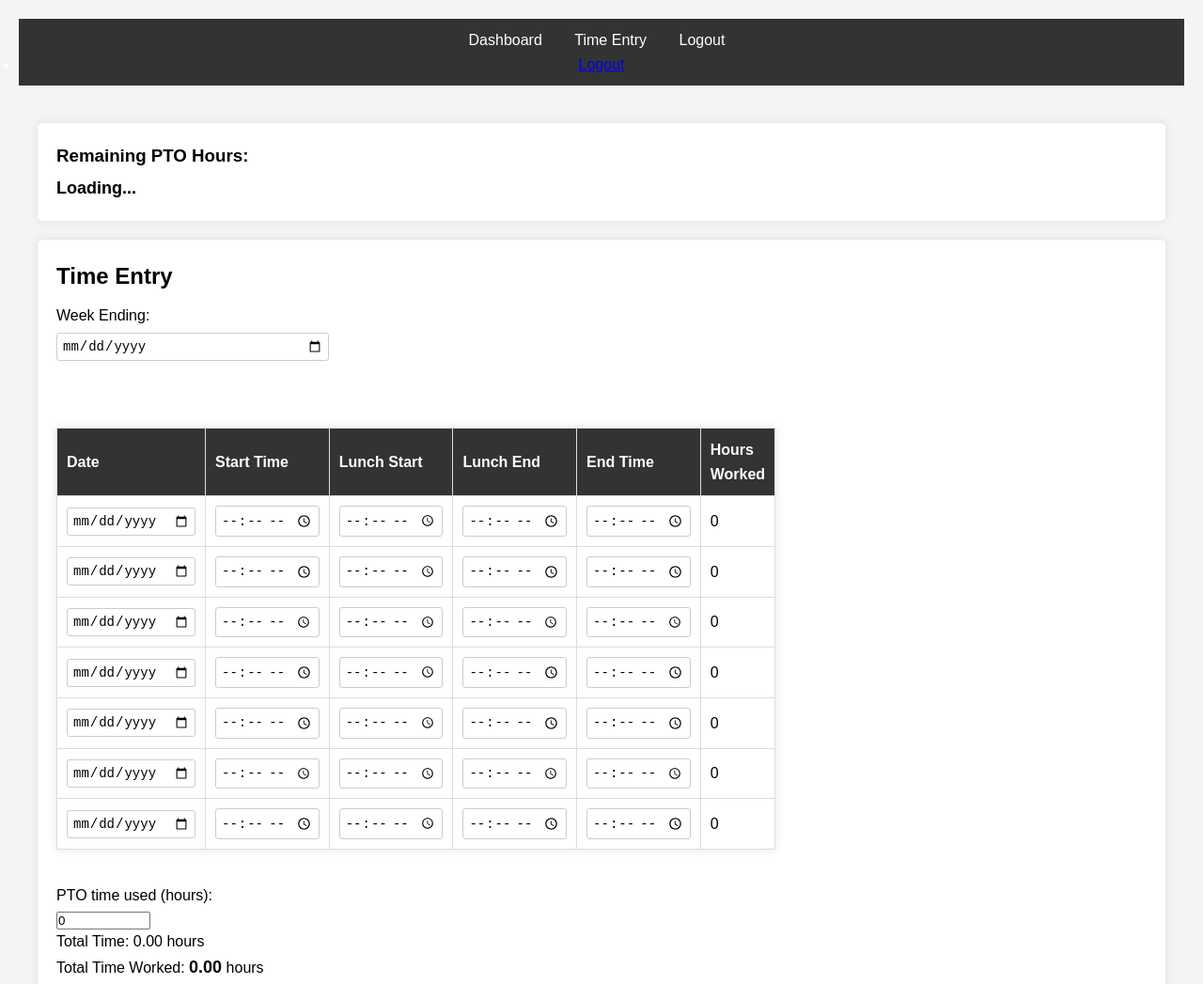
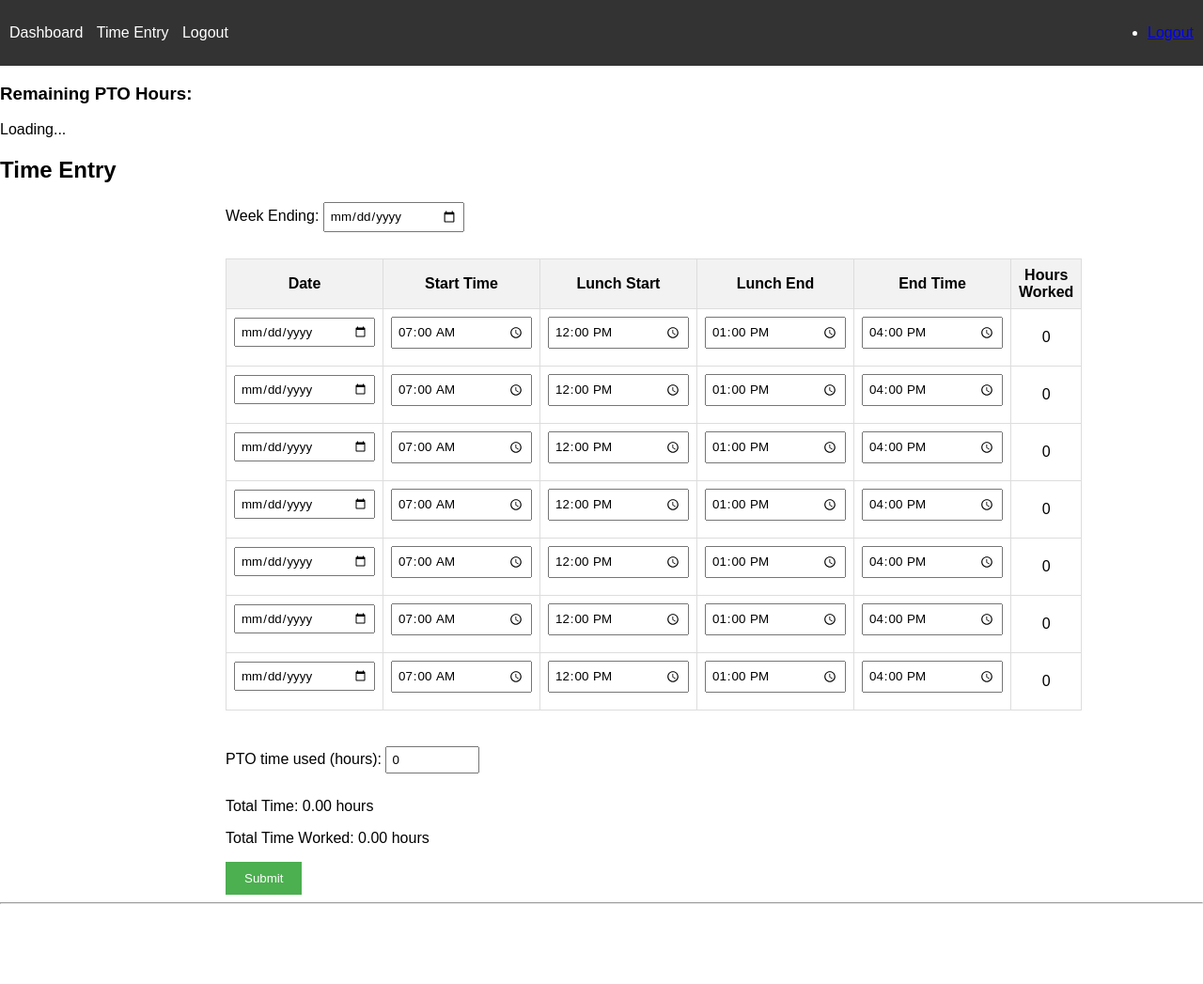
Before and after one commit to RichardMCGirt/time-sheet, a plain HTML site: page timesheet.html in a window 1280 px wide. Shown: the top 1047 px of the page at 94% size. After the commit the page ends 970 px from the top, so only its background shows below. Drawn offline with Linux system fonts and the light colour scheme.

Commit message:
calculation to hours worked per day works

```diff
--- a/style.css
+++ b/style.css
@@ -1,166 +1,89 @@
-/* styles.css */
+/* style.css */
+* {
+    box-sizing: border-box;
+    font-family: Arial, sans-serif;
+}
 
-/* Reset default browser styles */
-* {
+body {
     margin: 0;
     padding: 0;
-    box-sizing: border-box;
 }
 
-.input-width-25 {
-    width: 25%;
+header {
+    background-color: #333;
+    color: white;
+    padding: 10px;
+    display: flex;
+    justify-content: space-between;
+    align-items: center;
 }
 
-
-/* Body styles */
-body {
-    font-family: Arial, sans-serif;
-    line-height: 1.6;
-    background-color: #f4f4f4;
-    padding: 20px;
-}
-
-/* Header (Navigation bar) styles */
-header {
-    background-color: #333;
-    color: #fff;
-    padding: 10px 0;
-    text-align: center;
-}
-
-header nav ul {
+nav ul {
     list-style-type: none;
     margin: 0;
     padding: 0;
-    text-align: center;
 }
 
-header nav ul li {
+nav ul li {
     display: inline;
     margin-right: 10px;
 }
 
-header nav ul li a {
-    color: #fff;
+nav ul li a {
+    color: white;
     text-decoration: none;
-    padding: 5px 10px;
-    transition: background-color 0.3s ease;
 }
 
-header nav ul li a:hover {
-    background-color: #555;
+.user-info {
+    display: flex;
+    align-items: center;
 }
 
-/* Main Content */
-main {
-    margin-top: 20px;
+.main {
     padding: 20px;
 }
 
-/* PTO Section */
-#pto-section {
-    background-color: #fff;
-    padding: 20px;
-    border-radius: 5px;
-    box-shadow: 0 0 10px rgba(0, 0, 0, 0.1);
+#time-entry-form {
+    max-width: 800px;
+    margin: 0 auto;
+}
+
+input[type="date"],
+input[type="time"],
+input[type="number"] {
+    width: 150px;
+    padding: 5px;
+    margin-bottom: 10px;
+}
+
+table {
+    width: 100%;
+    border-collapse: collapse;
     margin-bottom: 20px;
 }
 
-#pto-section h3 {
-    margin-bottom: 5px;
+table th, table td {
+    border: 1px solid #ddd;
+    padding: 8px;
+    text-align: center;
 }
 
-#pto-hours {
-    font-size: 18px;
-    font-weight: bold;
+table th {
+    background-color: #f2f2f2;
 }
 
-/* Time Entry Section */
-#time-entry {
-    background-color: #fff;
-    padding: 20px;
-    border-radius: 5px;
-    box-shadow: 0 0 10px rgba(0, 0, 0, 0.1);
-}
-
-#time-entry h2 {
-    margin-top: 0;
-}
-
-#time-entry-form {
-    display: flex;
-    flex-direction: column;
-}
-
-#time-entry-form label {
-    margin: 10px 0 5px;
-}
-
-#time-entry-form input[type="date"],
-#time-entry-form input[type="time"] {
-    padding: 5px;
-    font-size: 14px;
-    border: 1px solid #ccc;
-    border-radius: 3px;
-}
-
-#time-entry-form table {
-    width: 100%;
-    border-collapse: collapse;
-    margin-top: 20px;
-    background-color: #fff;
-    box-shadow: 0 0 10px rgba(0, 0, 0, 0.1);
-}
-
-#time-entry-form table th,
-#time-entry-form table td {
-    padding: 10px;
-    text-align: left;
-    border: 1px solid #ddd;
-}
-
-#time-entry-form table th {
-    background-color: #333;
-    color: #fff;
-}
-
-#time-entry-form table tbody tr {
-    color: black;
-    background-color: white;
-}
-
-#time-entry-form table tbody tr:hover {
-    background-color: black;
-    color: white;
-}
-
-#page-title {
-    text-align: center;
-    font-weight: bold;
-    padding: 20px;
-}
-
-#time-entry-form button {
-    margin-top: 20px;
-    padding: 10px;
+button {
     background-color: #4CAF50;
     color: white;
+    padding: 10px 20px;
     border: none;
-    border-radius: 3px;
     cursor: pointer;
 }
 
-#time-entry-form button:hover {
-    background-color: #45a049;
+button:hover {
+    opacity: 0.8;
 }
 
-/* Total time worked */
-#total-time-worked {
-    font-weight: bold;
-    font-size: 18px;
+#pto-validation-message {
+    margin-top: 5px;
 }
-
-#pto-time {
-    width: 200%; /* Adjust width as needed */
-    height: 300%;
-}
--- a/timesheet.html
+++ b/timesheet.html
@@ -4,21 +4,18 @@
     <meta charset="UTF-8">
     <meta name="viewport" content="width=device-width, initial-scale=1.0">
     <title>Dashboard - Time Tracking Software</title>
-    <link rel="stylesheet" href="style.css"> <!-- Link to your external CSS file -->
+    <link rel="stylesheet" href="style.css">
 </head>
 <body>
-    <!-- Header -->
     <header>
         <nav>
             <ul>
                 <li><a href="timesheet.html">Dashboard</a></li>
                 <li><a href="timesheet.html#time-entry">Time Entry</a></li>
-
                 <li><a href="index.html">Logout</a></li>
             </ul>
         </nav>
         <div class="user-info">
-            <!-- Assuming you have JavaScript to dynamically set the user's name -->
             <span id="user-name"></span>
             <ul>
                 <li><a href="index.html">Logout</a></li>
@@ -26,24 +23,19 @@
         </div>
     </header>
 
-<!-- Main Content -->
     <main>
-
-    <!-- PTO Section -->
         <section id="pto-section">
             <h3>Remaining PTO Hours:</h3>
             <div id="pto-hours">Loading...</div>
         </section>
 
-    <!-- Time Entry -->
         <section id="time-entry">
             <h2>Time Entry</h2>
             <form id="time-entry-form">
                 <label for="week-ending">Week Ending:</label>
                 <input type="date" id="week-ending" name="week_ending" required class="input-width-25"><br><br>
 
-
-            <table style="width: 25%;">
+                <table>
                     <thead>
                         <tr>
                             <th>Date</th>
@@ -58,79 +50,75 @@
                     <!-- Rows for time entries -->
                     <tr>
                         <td><input type="date" name="date1" onchange="calculateHoursWorked(1); calculateTotalTimeWorked()"></td>
-                        <td><input type="time" name="start_time1" value="007:00" step="1800" onchange="calculateHoursWorked(1); calculateTotalTimeWorked()"></td>
-                        <td><input type="time" name="lunch_start1" value="120:00" step="1800" onchange="calculateHoursWorked(1); calculateTotalTimeWorked()"></td>
-                        <td><input type="time" name="lunch_end1" value="130:00" step="1800" onchange="calculateHoursWorked(1); calculateTotalTimeWorked()"></td>
-                        <td><input type="time" name="end_time1" value="040:00" step="1800" onchange="calculateHoursWorked(1); calculateTotalTimeWorked()"></td>
+                        <td><input type="time" name="start_time1" value="07:00" step="1800" onchange="calculateHoursWorked(1); calculateTotalTimeWorked()"></td>
+                        <td><input type="time" name="lunch_start1" value="12:00" step="1800" onchange="calculateHoursWorked(1); calculateTotalTimeWorked()"></td>
+                        <td><input type="time" name="lunch_end1" value="13:00" step="1800" onchange="calculateHoursWorked(1); calculateTotalTimeWorked()"></td>
+                        <td><input type="time" name="end_time1" value="16:00" step="1800" onchange="calculateHoursWorked(1); calculateTotalTimeWorked()"></td>
                         <td><span id="hours-worked-today1">0</span></td>
                     </tr>
                     <tr>
                         <td><input type="date" name="date2" onchange="calculateHoursWorked(2); calculateTotalTimeWorked()"></td>
-                        <td><input type="time" name="start_time2" value="070:00" step="1800" onchange="calculateHoursWorked(2); calculateTotalTimeWorked()"></td>
-                        <td><input type="time" name="lunch_start2" value="070:00" step="1800" onchange="calculateHoursWorked(2); calculateTotalTimeWorked()"></td>
-                        <td><input type="time" name="lunch_end2" value="070:00" step="1800" onchange="calculateHoursWorked(2); calculateTotalTimeWorked()"></td>
-                        <td><input type="time" name="end_time2" value="070:00" step="1800" onchange="calculateHoursWorked(2); calculateTotalTimeWorked()"></td>
+                        <td><input type="time" name="start_time2" value="07:00" step="1800" onchange="calculateHoursWorked(2); calculateTotalTimeWorked()"></td>
+                        <td><input type="time" name="lunch_start2" value="12:00" step="1800" onchange="calculateHoursWorked(2); calculateTotalTimeWorked()"></td>
+                        <td><input type="time" name="lunch_end2" value="13:00" step="1800" onchange="calculateHoursWorked(2); calculateTotalTimeWorked()"></td>
+                        <td><input type="time" name="end_time2" value="16:00" step="1800" onchange="calculateHoursWorked(2); calculateTotalTimeWorked()"></td>
                         <td><span id="hours-worked-today2">0</span></td>
                     </tr>
                     <tr>
                         <td><input type="date" name="date3" onchange="calculateHoursWorked(3); calculateTotalTimeWorked()"></td>
-                        <td><input type="time" name="start_time3" value="070:00" step="1800" onchange="calculateHoursWorked(3); calculateTotalTimeWorked()"></td>
-                        <td><input type="time" name="lunch_start3" value="070:00" step="1800" onchange="calculateHoursWorked(3); calculateTotalTimeWorked()"></td>
-                        <td><input type="time" name="lunch_end3" value="070:00" step="1800" onchange="calculateHoursWorked(3); calculateTotalTimeWorked()"></td>
-                        <td><input type="time" name="end_time3" value="070:00" step="1800" onchange="calculateHoursWorked(3); calculateTotalTimeWorked()"></td>
+                        <td><input type="time" name="start_time3" value="07:00" step="1800" onchange="calculateHoursWorked(3); calculateTotalTimeWorked()"></td>
+                        <td><input type="time" name="lunch_start3" value="12:00" step="1800" onchange="calculateHoursWorked(3); calculateTotalTimeWorked()"></td>
+                        <td><input type="time" name="lunch_end3" value="13:00" step="1800" onchange="calculateHoursWorked(3); calculateTotalTimeWorked()"></td>
+                        <td><input type="time" name="end_time3" value="16:00" step="1800" onchange="calculateHoursWorked(3); calculateTotalTimeWorked()"></td>
                         <td><span id="hours-worked-today3">0</span></td>
                     </tr>
                     <tr>
                         <td><input type="date" name="date4" onchange="calculateHoursWorked(4); calculateTotalTimeWorked()"></td>
-                        <td><input type="time" name="start_time4" value="007:00" step="1800" onchange="calculateHoursWorked(4); calculateTotalTimeWorked()"></td>
-                        <td><input type="time" name="lunch_start4" value="000:00" step="1800" onchange="calculateHoursWorked(4); calculateTotalTimeWorked()"></td>
-                        <td><input type="time" name="lunch_end4" value="000:00" step="1800" onchange="calculateHoursWorked(4); calculateTotalTimeWorked()"></td>
-                        <td><input type="time" name="end_time4" value="000:00" step="1800" onchange="calculateHoursWorked(4); calculateTotalTimeWorked()"></td>
+                        <td><input type="time" name="start_time4" value="07:00" step="1800" onchange="calculateHoursWorked(4); calculateTotalTimeWorked()"></td>
+                        <td><input type="time" name="lunch_start4" value="12:00" step="1800" onchange="calculateHoursWorked(4); calculateTotalTimeWorked()"></td>
+                        <td><input type="time" name="lunch_end4" value="13:00" step="1800" onchange="calculateHoursWorked(4); calculateTotalTimeWorked()"></td>
+                        <td><input type="time" name="end_time4" value="16:00" step="1800" onchange="calculateHoursWorked(4); calculateTotalTimeWorked()"></td>
                         <td><span id="hours-worked-today4">0</span></td>
                     </tr>
                     <tr>
                         <td><input type="date" name="date5" onchange="calculateHoursWorked(5); calculateTotalTimeWorked()"></td>
-                        <td><input type="time" name="start_time5" value="007:00" step="1800" onchange="calculateHoursWorked(5); calculateTotalTimeWorked()"></td>
-                        <td><input type="time" name="lunch_start5" value="000:00" step="1800" onchange="calculateHoursWorked(5); calculateTotalTimeWorked()"></td>
-                        <td><input type="time" name="lunch_end5" value="000:00" step="1800" onchange="calculateHoursWorked(5); calculateTotalTimeWorked()"></td>
-                        <td><input type="time" name="end_time5" value="000:00" step="1800" onchange="calculateHoursWorked(5); calculateTotalTimeWorked()"></td>
+                        <td><input type="time" name="start_time5" value="07:00" step="1800" onchange="calculateHoursWorked(5); calculateTotalTimeWorked()"></td>
+                        <td><input type="time" name="lunch_start5" value="12:00" step="1800" onchange="calculateHoursWorked(5); calculateTotalTimeWorked()"></td>
+                        <td><input type="time" name="lunch_end5" value="13:00" step="1800" onchange="calculateHoursWorked(5); calculateTotalTimeWorked()"></td>
+                        <td><input type="time" name="end_time5" value="16:00" step="1800" onchange="calculateHoursWorked(5); calculateTotalTimeWorked()"></td>
                         <td><span id="hours-worked-today5">0</span></td>
                     </tr>
                     <tr>
                         <td><input type="date" name="date6" onchange="calculateHoursWorked(6); calculateTotalTimeWorked()"></td>
-                        <td><input type="time" name="start_time6" value="070:00" step="1800" onchange="calculateHoursWorked(6); calculateTotalTimeWorked()"></td>
-                        <td><input type="time" name="lunch_start6" value="000:00" step="1800" onchange="calculateHoursWorked(6); calculateTotalTimeWorked()"></td>
-                        <td><input type="time" name="lunch_end6" value="000:00" step="1800" onchange="calculateHoursWorked(6); calculateTotalTimeWorked()"></td>
-                        <td><input type="time" name="end_time6" value="000:00" step="1800" onchange="calculateHoursWorked(6); calculateTotalTimeWorked()"></td>
+                        <td><input type="time" name="start_time6" value="07:00" step="1800" onchange="calculateHoursWorked(6); calculateTotalTimeWorked()"></td>
+                        <td><input type="time" name="lunch_start6" value="12:00" step="1800" onchange="calculateHoursWorked(6); calculateTotalTimeWorked()"></td>
+                        <td><input type="time" name="lunch_end6" value="13:00" step="1800" onchange="calculateHoursWorked(6); calculateTotalTimeWorked()"></td>
+                        <td><input type="time" name="end_time6" value="16:00" step="1800" onchange="calculateHoursWorked(6); calculateTotalTimeWorked()"></td>
                         <td><span id="hours-worked-today6">0</span></td>
                     </tr>
                     <tr>
                         <td><input type="date" name="date7" onchange="calculateHoursWorked(7); calculateTotalTimeWorked()"></td>
-                        <td><input type="time" name="start_time7" value="070:00" step="1800" onchange="calculateHoursWorked(7); calculateTotalTimeWorked()"></td>
-                        <td><input type="time" name="lunch_start7" value="000:00" step="1800" onchange="calculateHoursWorked(7); calculateTotalTimeWorked()"></td>
-                        <td><input type="time" name="lunch_end7" value="000:00" step="1800" onchange="calculateHoursWorked(7); calculateTotalTimeWorked()"></td>
-                        <td><input type="time" name="end_time7" value="000:00" step="1800" onchange="calculateHoursWorked(7); calculateTotalTimeWorked()"></td>
+                        <td><input type="time" name="start_time7" value="07:00" step="1800" onchange="calculateHoursWorked(7); calculateTotalTimeWorked()"></td>
+                        <td><input type="time" name="lunch_start7" value="12:00" step="1800" onchange="calculateHoursWorked(7); calculateTotalTimeWorked()"></td>
+                        <td><input type="time" name="lunch_end7" value="13:00" step="1800" onchange="calculateHoursWorked(7); calculateTotalTimeWorked()"></td>
+                        <td><input type="time" name="end_time7" value="16:00" step="1800" onchange="calculateHoursWorked(7); calculateTotalTimeWorked()"></td>
                         <td><span id="hours-worked-today7">0</span></td>
                     </tr>
-                    <!-- Repeat rows for other days -->
                 </tbody>
             </table><br>
 
             <label for="pto-time">PTO time used (hours):</label>
             <input type="number" id="pto-time" name="pto_time" value="0" min="0" max="40" step="1" style="width: 100px;">
+            <p id="pto-validation-message" style="color: red; display: none;">PTO hours cannot exceed 40.</p>
 
-            <p id="pto-validation-message" style="color: red; display: none;">PTO hours cannot exceed 40.</p>
-            <p id="total-time-with-pto">Total Time: <span id="total-time-with-pto-value">0.00</span> hours</p>
+            <p>Total Time: <span id="total-time-with-pto-value">0.00</span> hours</p>
             <p>Total Time Worked: <span id="total-time-worked">0.00</span> hours</p>
             <button type="button" onclick="submitTimesheet()">Submit</button>
         </form>
         <hr>
-
     </section>
-
 </main>
 
-<!-- Script to fetch PTO hours and initialize time entries -->
-<script src="timesheet.js"></script> <!-- Link to external JavaScript file -->
+<script src="timesheet.js"></script>
 </body>
 </html>
```
Also changed, not shown: timesheet.js (+63 -77 lines). Lines whose indentation alone changed are shown as unchanged.
